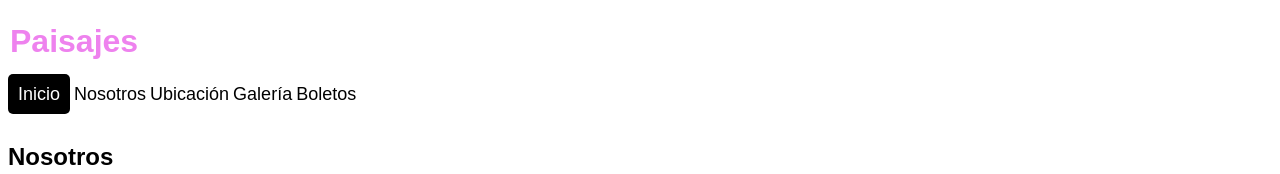
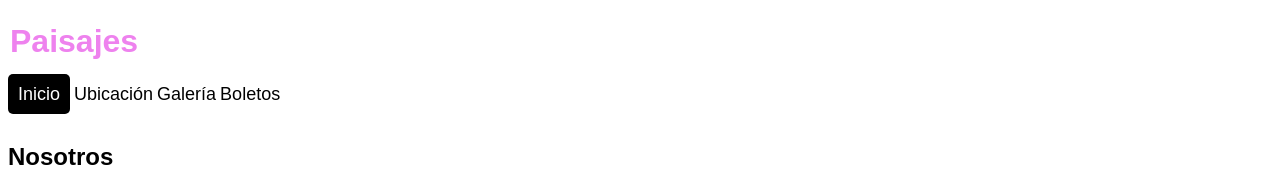
Before and after one commit to kimlucerot/paisajes, a plain HTML site: page index.html in a window 1280 px wide. Shown: the top 174 px of the page. Drawn offline with Linux system fonts and the light colour scheme.

Commit message:
Update index.html

```diff
--- a/index.html
+++ b/index.html
@@ -10,7 +10,6 @@
 <body>
 <h1>Paisajes</h1>
 <a href="index.html" class="home">Inicio</a>
-<a href="#">Nosotros</a>
 <a href="#">Ubicación</a>
 <a href="#">Galería</a>
 <a href="#">Boletos</a>
```
